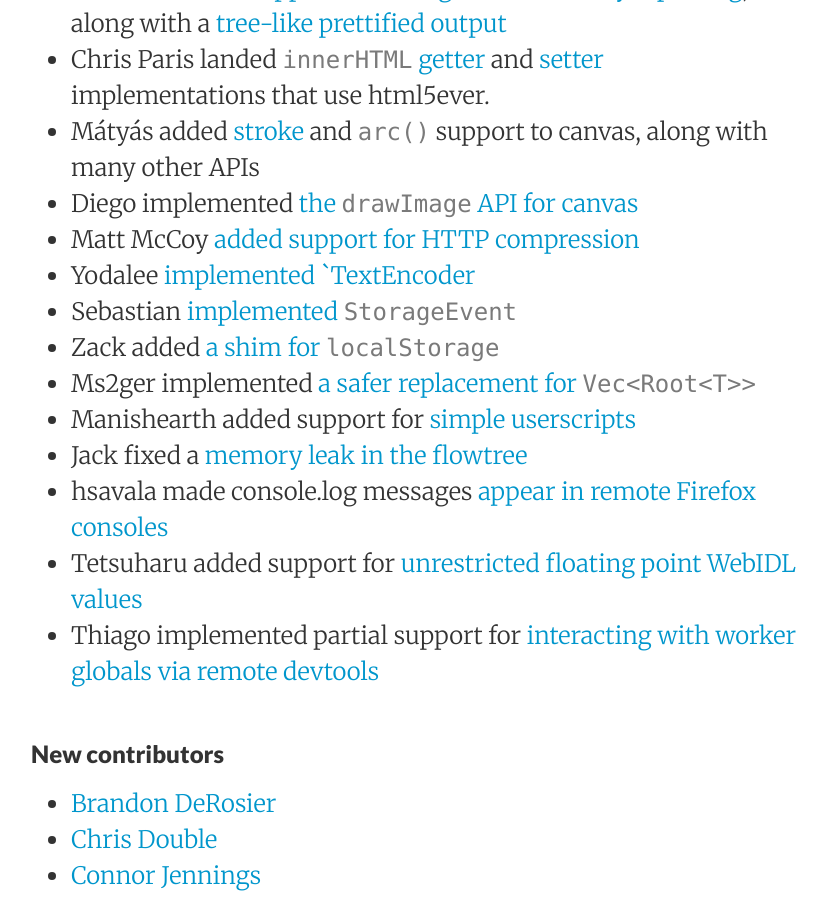
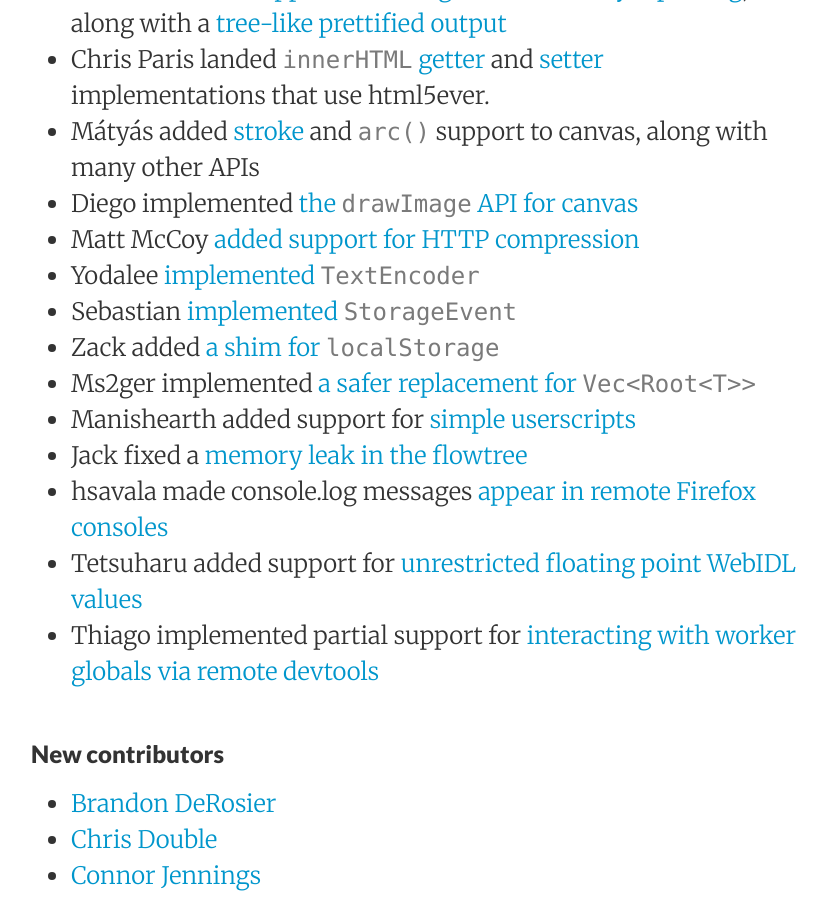
Before and after one commit to servo/blog.servo.org, a Jekyll site: the page built from _posts/2015-04-02-twis-29.md, in a window 1280 px wide and 900 px high, scrolled down 1669 px. Shown: the whole window, without its empty margins (225-1052 px from the left). Built offline with Jekyll 4.4.1, drawn with Linux system fonts in a browser that asks for light colours.

Commit message:
fix typo

```diff
--- a/_posts/2015-04-02-twis-29.md
+++ b/_posts/2015-04-02-twis-29.md
@@ -43,7 +43,7 @@
     support to canvas, along  with many other APIs
 - Diego implemented [the `drawImage` API for canvas](https://github.com/servo/servo/pull/5231)
 - Matt McCoy [added support for HTTP compression](https://github.com/servo/servo/pull/5299)
-- Yodalee [implemented `TextEncoder](https://github.com/servo/servo/pull/5469)
+- Yodalee [implemented `TextEncoder`](https://github.com/servo/servo/pull/5469)
 - Sebastian [implemented `StorageEvent`](https://github.com/servo/servo/pull/5306)
 - Zack added [a shim for `localStorage`](https://github.com/servo/servo/pull/5217)
 - Ms2ger implemented [a safer replacement for `Vec<Root<T>>`](https://github.com/servo/servo/pull/5436)
```
